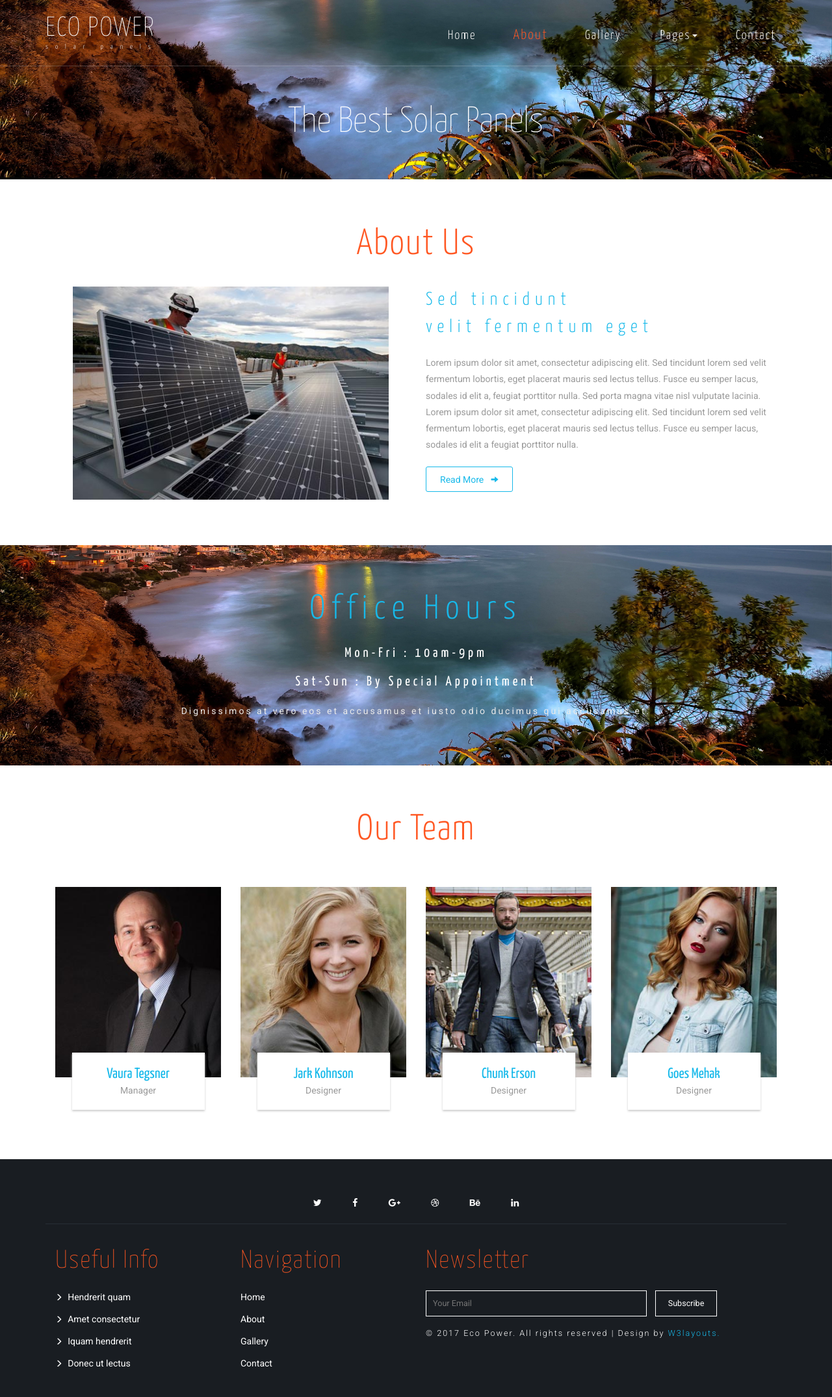
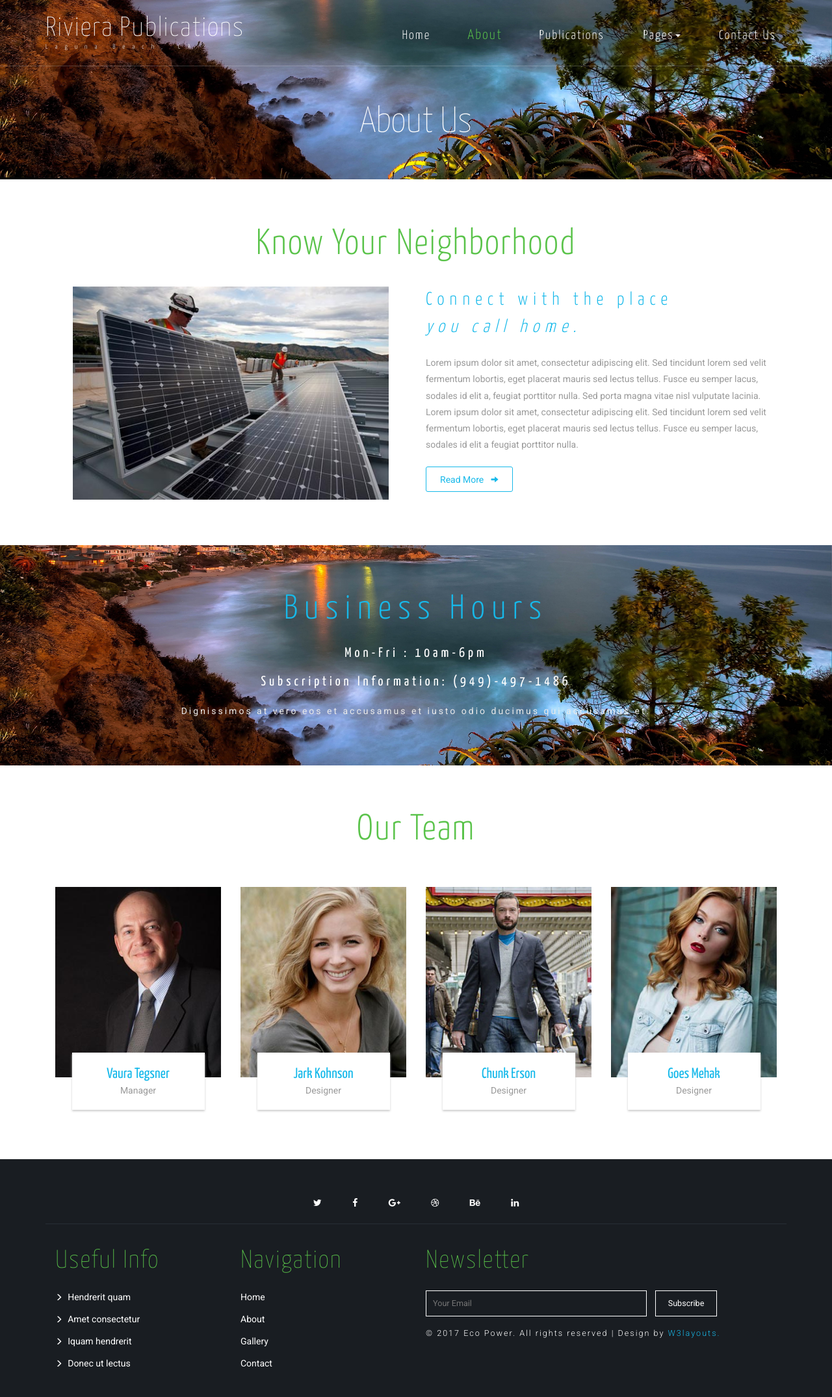
Before and after one commit to AAnderson1817/Riviera1, a PHP site: page /about.html in a window 1280 px wide. Shown: the whole page at 65% size. Run offline with PHP 8.4, Linux system fonts and the light colour scheme.

Commit message:
Added content

```diff
--- a/about.html
+++ b/about.html
@@ -7,11 +7,10 @@ License URL: http://creativecommons.org/licenses/by/3.0/
 <!DOCTYPE html>
 <html lang="en">
 <head>
-<title>Eco Power an Industrial Category Bootstrap Responsive website Template | About :: w3layouts</title>
+<title>About Us-Riviera Publications</title>
 <meta name="viewport" content="width=device-width, initial-scale=1">
 <meta http-equiv="Content-Type" content="text/html; charset=utf-8" />
-<meta name="keywords" content="Eco Power Responsive web template, Bootstrap Web Templates, Flat Web Templates, Android Compatible web template,
-	SmartPhone Compatible web template, free WebDesigns for Nokia, Samsung, LG, Sony Ericsson, Motorola web design" />
+<meta name="keywords" content="Publications, California, Orange County, Magazine, Laguna Beach, Riviera, Laguna Niguel, Directory, Local, Elderly, Kids" />
 <script type="application/x-javascript"> addEventListener("load", function() { setTimeout(hideURLbar, 0); }, false); function hideURLbar(){ window.scrollTo(0,1); } </script>
 <!-- Custom Theme files -->
 <link href="css/bootstrap.css" type="text/css" rel="stylesheet" media="all">
@@ -19,8 +18,8 @@ License URL: http://creativecommons.org/licenses/by/3.0/
 <link href="css/font-awesome.css" rel="stylesheet">		<!-- font-awesome icons -->
 <!-- //Custom Theme files -->
 <!-- web-fonts -->
-<link href="//fonts.googleapis.com/css?family=Yanone+Kaffeesatz:200,300,400,700" rel="stylesheet">
-<link href='//fonts.googleapis.com/css?family=Roboto:400,100,100italic,300,300italic,400italic,500,500italic,700,700italic,900,900italic' rel='stylesheet' type='text/css'>
+<link href="https://fonts.googleapis.com/css?family=Yanone+Kaffeesatz:200,300,400,700" rel="stylesheet">
+<link href="https://fonts.googleapis.com/css?family=Roboto:100,100i,300,300i,400,400i,500,500i,700,700i,900,900i" rel="stylesheet">
 <!-- //web-fonts -->
 </head>
 <body>
@@ -37,7 +36,7 @@ License URL: http://creativecommons.org/licenses/by/3.0/
 							<span class="icon-bar"></span>
 							<span class="icon-bar"></span>
 						</button>
-						<h1><a href="index.html">ECO POWER<span>solar panels</span> </a></h1>
+						<h1><a href="index.html">Riviera Publications<span>Laguna Beach, CA</span> </a></h1>
 					</div>
 					<!-- Collect the nav links, forms, and other content for toggling -->
 					<div class="collapse navbar-collapse" id="bs-example-navbar-collapse-1">
@@ -45,14 +44,14 @@ License URL: http://creativecommons.org/licenses/by/3.0/
 							<ul class="nav navbar">
 								<li><a href="index.html">Home</a></li>
 								<li><a href="about.html" class="active">About</a></li>
-								<li><a href="gallery.html">Gallery</a></li>
+								<li><a href="gallery.html">Publications</a></li>
 								<li><a href="#" class="dropdown-toggle" data-toggle="dropdown" role="button" aria-haspopup="true" aria-expanded="false"><span data-letters="Pages">Pages</span><span class="caret"></span></a>
 									<ul class="dropdown-menu">
 										<li><a href="icons.html">Web Icons</a></li>
 										<li><a href="codes.html">Short Codes</a></li>
 									</ul>
 								</li>
-								<li><a href="contact.html">Contact</a></li>
+								<li><a href="contact.html">Contact Us</a></li>
 							</ul>
 						</div>
 						<div class="clearfix"> </div>
@@ -63,7 +62,7 @@ License URL: http://creativecommons.org/licenses/by/3.0/
 			<!-- banner-text -->
 			<div class="banner-w3text about-w3lsbnr-text">
 				<div class="container">
-					<h2>The best solar panels</h2>
+					<h2>About Us</h2>
 				</div>
 			</div>
 			<!-- //banner-text -->
@@ -73,12 +72,12 @@ License URL: http://creativecommons.org/licenses/by/3.0/
 	<!-- about -->
 	<div class="about agileinfo">
 		<div class="container">
-			<h3 class="agileits-title">About Us</h3>
+			<h3 class="agileits-title">Know Your Neighborhood</h3>
 			<div class="col-sm-6 about-w3right">
 				<img src="images/img2.jpg" alt=""/>
 			</div>
 			<div class="col-sm-6 about-w3left">
-				<h4>Sed tincidunt <br> velit fermentum eget</h4>
+				<h4>Connect with the place<br><em> you call home.</em></h4>
 				<p>Lorem ipsum dolor sit amet, consectetur adipiscing elit. Sed tincidunt lorem sed velit fermentum lobortis, eget placerat mauris sed lectus tellus. Fusce eu semper lacus, sodales id elit a, feugiat porttitor nulla. Sed porta magna vitae nisl vulputate lacinia.
 					Lorem ipsum dolor sit amet, consectetur adipiscing elit. Sed tincidunt lorem sed velit fermentum lobortis, eget placerat mauris sed lectus tellus. Fusce eu semper lacus, sodales id elit a feugiat porttitor nulla.</p>
 				<a href="single.html" class="button button-isi"><span>Read More</span><i class="icon glyphicon glyphicon-arrow-right"></i></a>
@@ -90,9 +89,9 @@ License URL: http://creativecommons.org/licenses/by/3.0/
 	<!-- about-slid -->
 	<div class="about-slid jarallax">
 		<div class="container">
-			<h4>Office Hours</h4>
-			<h5>Mon-Fri : 10am-9pm </h5>
-			<h5>Sat-Sun : By Special Appointment</h5>
+			<h4>Business Hours</h4>
+			<h5>Mon-Fri : 10am-6pm </h5>
+			<h5>Subscription Information: (949)-497-1486</h5>
 			<p>Dignissimos at vero eos et accusamus et iusto odio ducimus qui accusamus et. </p>
 		</div>
 	</div>
--- a/css/style.css
+++ b/css/style.css
@@ -97,7 +97,7 @@ ul.nav.navbar {
     background: none;
 }
 .top-nav ul li a:hover, .top-nav ul li a.active {
-    color: #FF5722 !important;
+    color: #5ac34a !important;
     -webkit-border-radius: 2px;
     -moz-border-radius: 2px;
     border-radius: 2px;
@@ -127,12 +127,12 @@ ul.nav.navbar {
     letter-spacing: 2px;
 }
 .top-nav .nav .open > a, .nav .open > a:hover, .nav .open > a:focus {
-    color: #FF5722;
+    color: #5ac34a;
     border: none;
     background: none;
 }
 .top-nav .dropdown-menu > li > a:hover, .dropdown-menu > li > a:focus {
-    color: #FF5722;
+    color: #5ac34a;
     text-decoration: none;
     background-color: transparent;
 }
@@ -294,7 +294,7 @@ p{
 h3.agileits-title,h2.agileits-title{
     text-align: center;
     font-size: 4em;
-    color: #FF5722;
+    color: #5ac34a;
     margin-bottom: 0.6em;
     font-weight: 300;
     letter-spacing: 2px;
@@ -339,7 +339,7 @@ h3.agileits-title,h2.agileits-title{
 	transition:.5s all;
 }
 .features-grid:hover i.fa {
-    color: #FF5722;
+    color: #5ac34a;
 	-webkit-transform:rotatey(180deg);
 	-moz-transform:rotatey(180deg);
 	-o-transform:rotatey(180deg);
@@ -351,7 +351,7 @@ h3.agileits-title,h2.agileits-title{
 .stats{
     background: url(../images/bg1.jpg)no-repeat center 0px fixed;
     background-size: cover;
-	background:#FF5722;
+	background:#5ac34a;
 	margin-top:6em;
 }
 .stats-agileinfo{
@@ -429,7 +429,7 @@ h3.agileits-title,h2.agileits-title{
 }
 .footer-grid h3 {
     font-size: 2.8em;
-    color: #ff5722;
+    color: #5ac34a;
     margin-bottom: 0.6em;
     font-weight: 200;
     letter-spacing: 2px;
@@ -878,7 +878,7 @@ a.w3effct-agile:hover .agile-figcap{
     text-align: left;
 }
 .contact-text p a{
-    color:#FF5722;
+    color:#5ac34a;
 	-webkit-transition: 0.5s all;
     -moz-transition: 0.5s all;
 	transition: 0.5s all;
@@ -947,7 +947,7 @@ a.w3effct-agile:hover .agile-figcap{
 	float:left;
 }
 .w3ls_single_left_grid1_left h4 {
-    color: #FF5722;
+    color: #5ac34a;
     text-transform: uppercase;
     margin-top: .1em;
     letter-spacing: 2px;
@@ -987,7 +987,7 @@ a.w3effct-agile:hover .agile-figcap{
 }
 .wthree_recent h4, .agileits_three_comments h3, .w3_leave_comment h3, .agile_cat_grid h4, .agileits-tags h4 {
     font-size: 2em;
-    color: #FF5722;
+    color: #5ac34a;
     margin: 0;
     text-transform: uppercase;
     letter-spacing: 2px;
```
Also changed, not shown: index.html (+8 -8 lines).
